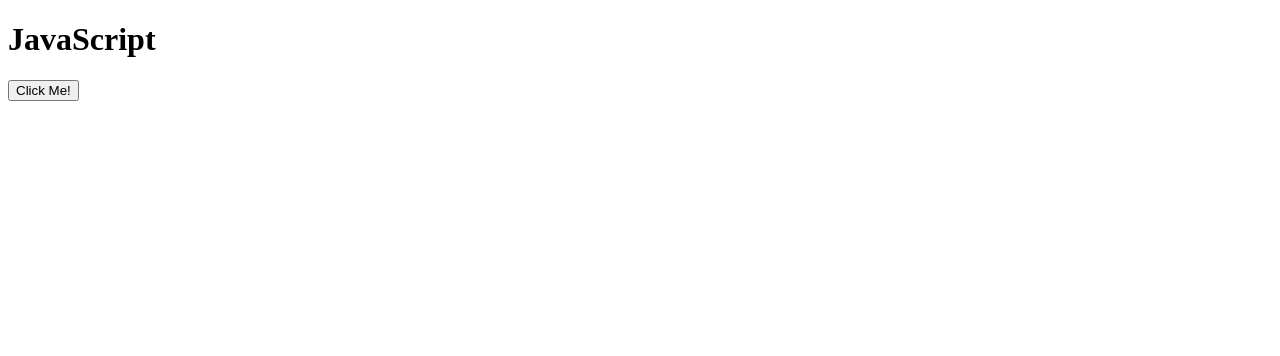
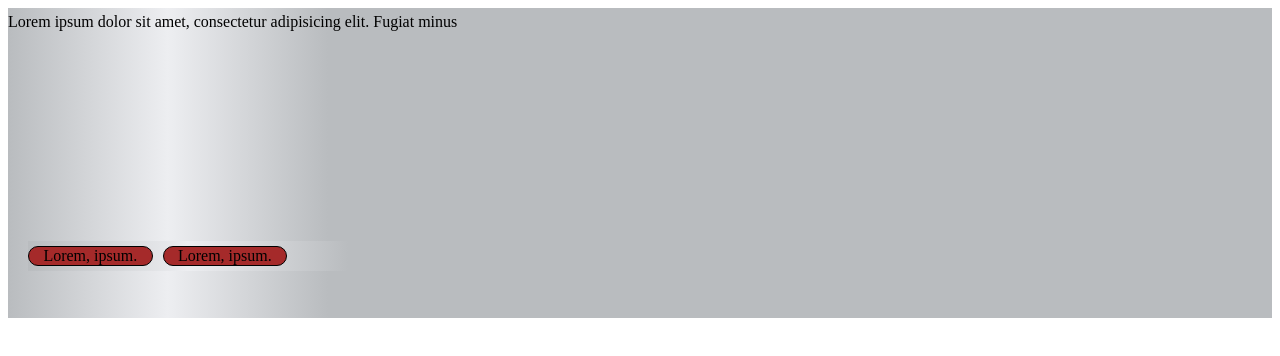
Before and after one commit to Pujari-Raj/Namaste-JavaScript, a plain HTML site: page index.html in a window 1280 px wide. Drawn offline with Linux system fonts and the light colour scheme.

Commit message:
shimmer test

```diff
--- a/index.html
+++ b/index.html
@@ -1,14 +1,27 @@
 <!DOCTYPE html>
 <html lang="en">
-<head>
-    <meta charset="UTF-8">
-    <meta name="viewport" content="width=device-width, initial-scale=1.0">
+  <head>
+    <meta charset="UTF-8" />
+    <meta name="viewport" content="width=device-width, initial-scale=1.0" />
     <title>JavaScript Example</title>
-</head>
-<body>
-    <h1>JavaScript</h1>
-    <button id="clickMe">Click Me!</button>
+    <link rel="stylesheet" href="style.css" />
+  </head>
+  <body>
+    <div class="">
+      <!-- HEADER -->
+      <!-- BANNER-SHIMMER -->
+      <div class="main-banner ShimmerCard shine">
+          Lorem ipsum dolor sit amet, consectetur adipisicing elit. Fugiat minus
+          <div class="btn-container ShimmerCard shine">
+            <div class="banner-btn">Lorem, ipsum.</div>
+            <div class="banner-btn">Lorem, ipsum.</div>
+          </div>
+      </div>
+    </div>
+
+    <!-- <h1>JavaScript</h1>
+    <button id="clickMe">Click Me!</button> -->
     <!-- <script src="index.js"></script> -->
-    <script src="demo.js"></script>
-</body>
+    <!-- <script src="demo.js"></script> -->
+  </body>
 </html>
--- /dev/null
+++ b/style.css
@@ -0,0 +1,93 @@
+/* body {
+  margin: 20px;
+} */
+.shine {
+  background: #b9bcbf;
+  background-image: linear-gradient(
+    to right,
+    #b9bcbf 0%,
+    #edeef1 20%,
+    #b9bcbf 40%,
+    #b9bcbf 100%
+  );
+
+  background-repeat: no-repeat;
+  background-size: 800px 400px;
+  display: inline-block;
+  position: relative;
+  animation-duration: 1s;
+  animation-fill-mode: forwards;
+  animation-iteration-count: infinite;
+  animation-name: placeholderShimmer;
+  animation-timing-function: linear;
+  -webkit-animation-duration: 1s;
+  -webkit-animation-fill-mode: forwards;
+  -webkit-animation-iteration-count: infinite;
+  -webkit-animation-name: placeholderShimmer;
+  -webkit-animation-timing-function: linear;
+}
+.ShimmerCard {
+  /* background: blue; */
+  height: 300px;
+  width: 100%;
+  flex-direction: column;
+  display: flex;
+  gap: 10px;
+  padding: 5px 0;
+}
+
+.btn-container {
+  /* background: red; */
+  display: flex;
+  flex-direction: row;
+  /* gap: 57px; */
+  height: 20px;
+  width: 30%;
+  margin-top: 200px;
+  margin-left: 20px;
+
+}
+
+.banner-btn{
+  background: brown;
+  border: 1px solid;
+  border-radius: 4rem;
+  padding: 0 0.9rem;
+}
+
+.reccShimmerCardImg {
+  /* background: red; */
+  width: 60%;
+  height: 150px;
+  border-radius: 5px;
+}
+.reccShimmerCardDesc {
+  flex-direction: column;
+  display: flex;
+  width: 100%;
+  justify-content: space-evenly;
+}
+/* .reccShimmerLines {
+  height: 10px;
+  width: 100%;
+  border-radius: 2px;
+  margin-top: 0;
+}
+
+.searchShimmerCardImg {
+  width: 49%;
+  height: 200px;
+  border-radius: 5px;
+}
+
+.searchShimmerLines {
+  height: 20px;
+  width: 70%;
+  border-radius: 2px;
+}
+
+.searchmidShimmerLines {
+  height: 20px;
+  width: 40%;
+  border-radius: 2px;
+} */
```
